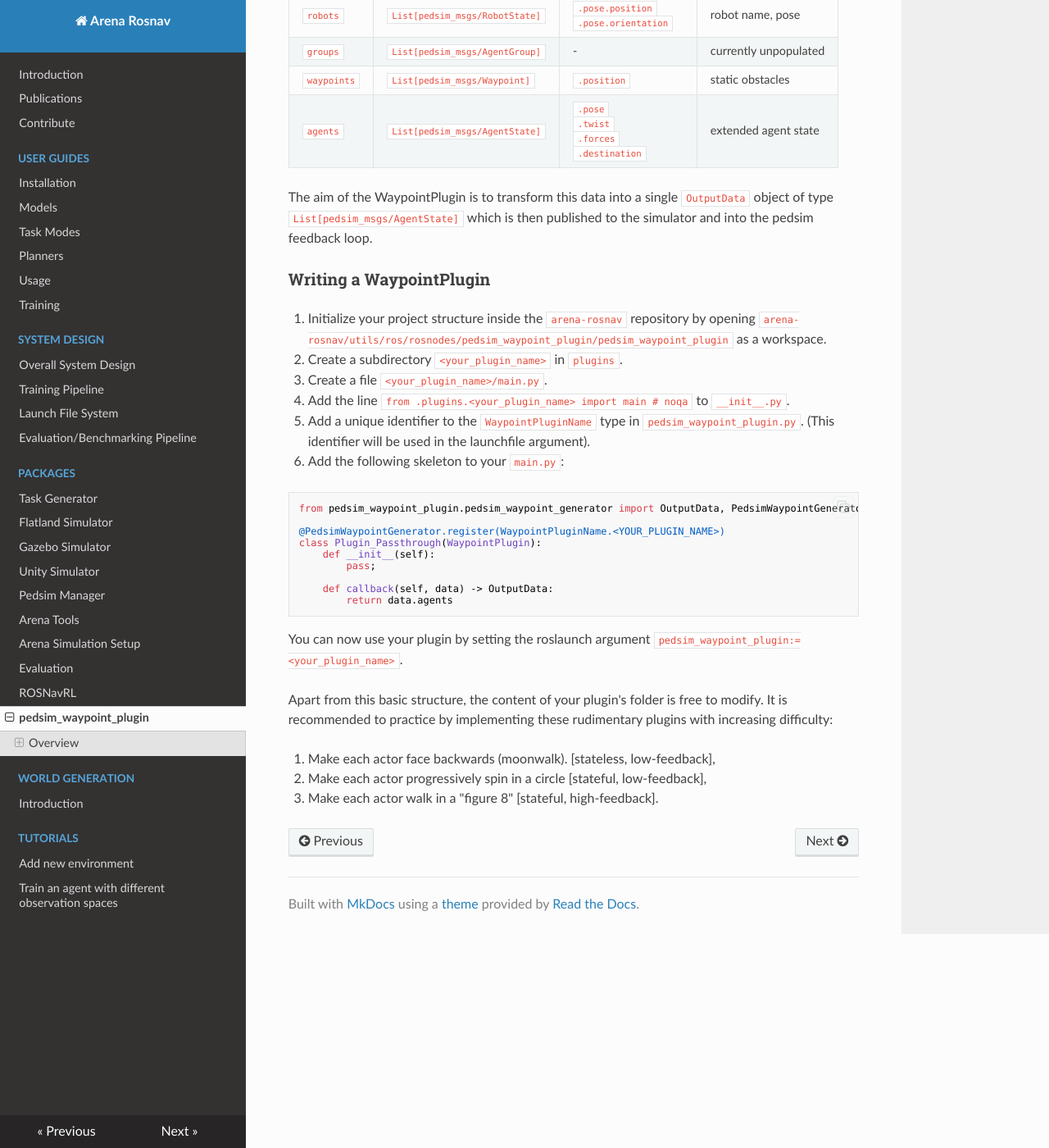
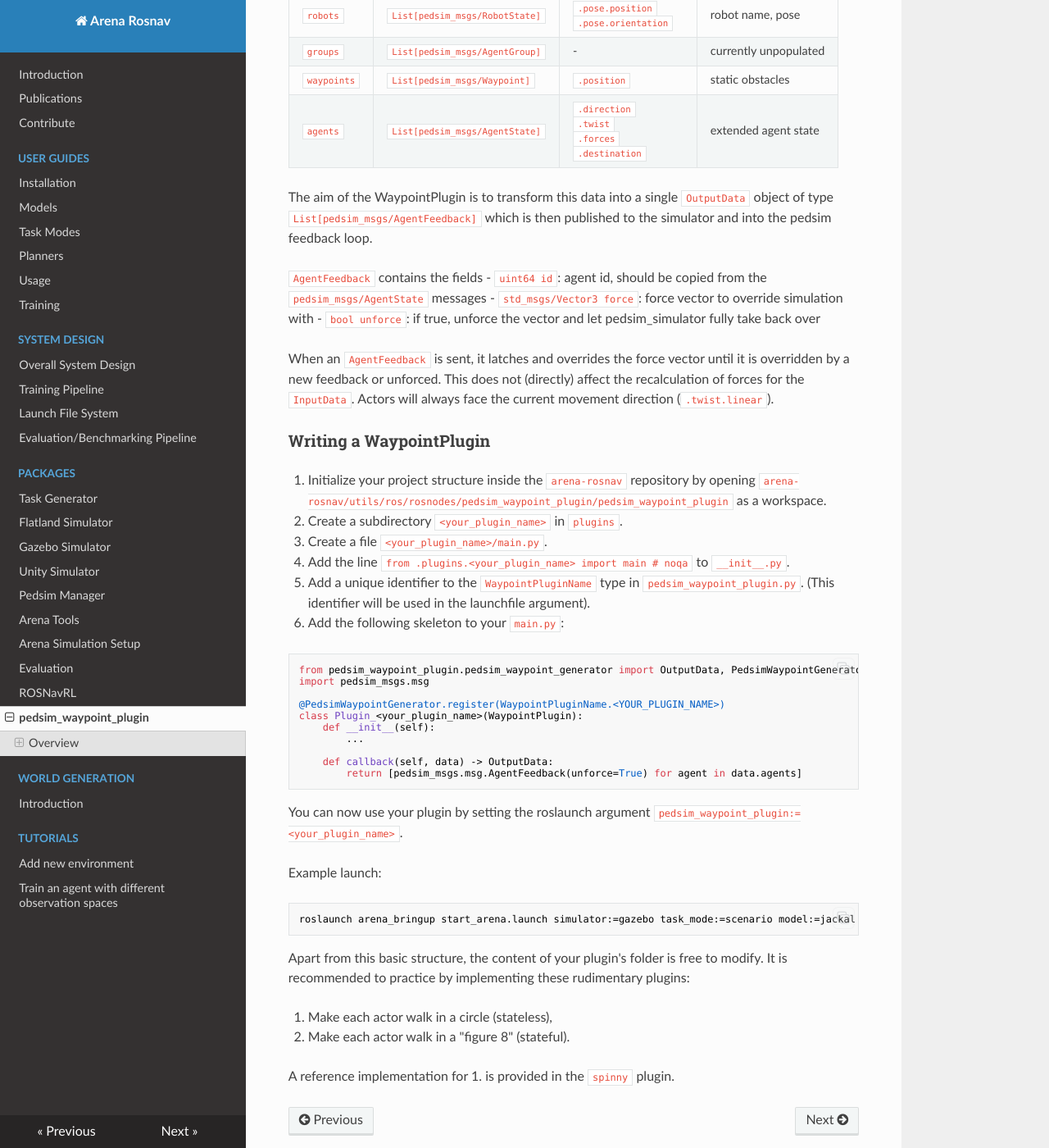
Before and after one commit to Arena-Rosnav/.github, an MkDocs documentation site: the page built from docs/packages/pedsim_waypoint_plugin/pedsim_waypoint_plugin.md, in a window 1280 px wide and 1400 px high, scrolled down 1968 px. Shown: the whole window at 82% size. Built offline with MkDocs 1.6.1, drawn with Linux system fonts in a browser that asks for light colours; nearby versions of some CDN libraries; comment, search, counter and statistics services are not loaded; some of the changed text lies outside the part shown.

Commit message:
tweaks for physical model

````diff
--- a/docs/packages/pedsim_waypoint_plugin/pedsim_waypoint_plugin.md
+++ b/docs/packages/pedsim_waypoint_plugin/pedsim_waypoint_plugin.md
@@ -6,7 +6,7 @@ The `pedsim_waypoint_plugin` provides an interface for overriding the default be
 
 ### Architecture
 
-Overriding pedsim calculations is achieved by remapping the output of the `pedsim_simulator/simulated_agents` service to an additional `pedsim_waypoint_plugin`node (plugin node), which can overwrite the calculations before it sends them to the intended recipients (`PedsimManager` and `pedsim_simulator` feedback loop).
+Overriding pedsim calculations is achieved by forwarding the output of the `pedsim_simulator/waypoint_plugin_feedback` service to an additional `pedsim_waypoint_plugin` node (plugin node), which acts as part of a feedback loop and sends physical forces for the actors back to `pedsim_simulator/waypoint_plugin_feedback`.
 
 ![architecture](./architecture.png "Architecture")
 
@@ -33,9 +33,16 @@ Data arriving at the `WaypointPlugin` is split into an `InputData` object with t
 |`robots`|`List[pedsim_msgs/RobotState]`|`.pose.position`<br/>`.pose.orientation`|robot name, pose|
 |`groups`|`List[pedsim_msgs/AgentGroup]`|-|currently unpopulated|
 |`waypoints`|`List[pedsim_msgs/Waypoint]`|`.position`|static obstacles|
-|`agents`|`List[pedsim_msgs/AgentState]`|`.pose`<br/>`.twist`<br/>`.forces`<br/>`.destination`|extended agent state|
+|`agents`|`List[pedsim_msgs/AgentState]`|`.direction`<br/>`.twist`<br/>`.forces`<br/>`.destination`|extended agent state|
 
-The aim of the WaypointPlugin is to transform this data into a single `OutputData` object of type `List[pedsim_msgs/AgentState]` which is then published to the simulator and into the pedsim feedback loop.
+The aim of the WaypointPlugin is to transform this data into a single `OutputData` object of type `List[pedsim_msgs/AgentFeedback]` which is then published to the simulator and into the pedsim feedback loop.
+
+`AgentFeedback` contains the fields
+- `uint64 id`: agent id, should be copied from the `pedsim_msgs/AgentState` messages
+- `std_msgs/Vector3 force`: force vector to override simulation with
+- `bool unforce`: if true, unforce the vector and let pedsim_simulator fully take back over
+
+When an `AgentFeedback` is sent, it latches and overrides the force vector until it is overridden by a new feedback or unforced. This does not (directly) affect the recalculation of forces for the `InputData`. Actors will always face the current movement direction (`.twist.linear`).
 
 ### Writing a WaypointPlugin
 
@@ -53,20 +60,27 @@ The aim of the WaypointPlugin is to transform this data into a single `OutputDat
 
 ```python
 from pedsim_waypoint_plugin.pedsim_waypoint_generator import OutputData, PedsimWaypointGenerator, InputData, WaypointPluginName, WaypointPlugin
+import pedsim_msgs.msg
 
 @PedsimWaypointGenerator.register(WaypointPluginName.<YOUR_PLUGIN_NAME>)
-class Plugin_Passthrough(WaypointPlugin):
+class Plugin_<your_plugin_name>(WaypointPlugin):
     def __init__(self):
-        pass;
+        ...
 
     def callback(self, data) -> OutputData:
-        return data.agents
+        return [pedsim_msgs.msg.AgentFeedback(unforce=True) for agent in data.agents]
 ```
 
 You can now use your plugin by setting the roslaunch argument `pedsim_waypoint_plugin:=<your_plugin_name>`.
 
-Apart from this basic structure, the content of your plugin's folder is free to modify. It is recommended to practice by implementing these rudimentary plugins with increasing difficulty:
+Example launch:
+```sh
+roslaunch arena_bringup start_arena.launch simulator:=gazebo task_mode:=scenario model:=jackal map_file:=map_empty pedsim_waypoint_plugin:=spinny
+```
 
-1. Make each actor face backwards (moonwalk). [stateless, low-feedback],
-2. Make each actor progressively spin in a circle [stateful, low-feedback],
-3. Make each actor walk in a "figure 8" [stateful, high-feedback].
+Apart from this basic structure, the content of your plugin's folder is free to modify. It is recommended to practice by implementing these rudimentary plugins:
+
+1. Make each actor walk in a circle (stateless),
+2. Make each actor walk in a "figure 8" (stateful).
+
+A reference implementation for 1. is provided in the `spinny` plugin.
````
Also changed, not shown: other parts of docs/packages/pedsim_waypoint_plugin/pedsim_waypoint_plugin.md (+1 -1 lines), docs/packages/pedsim_waypoint_plugin/architecture.png.
